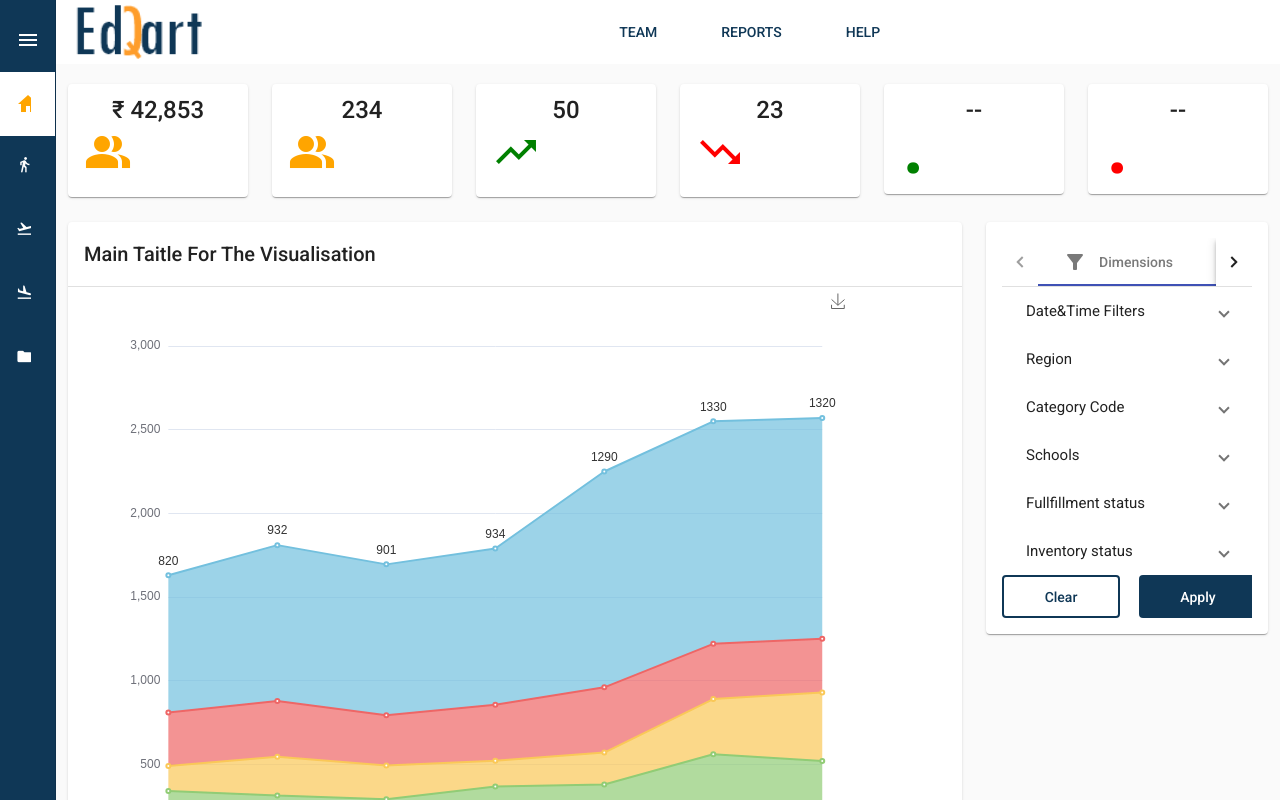
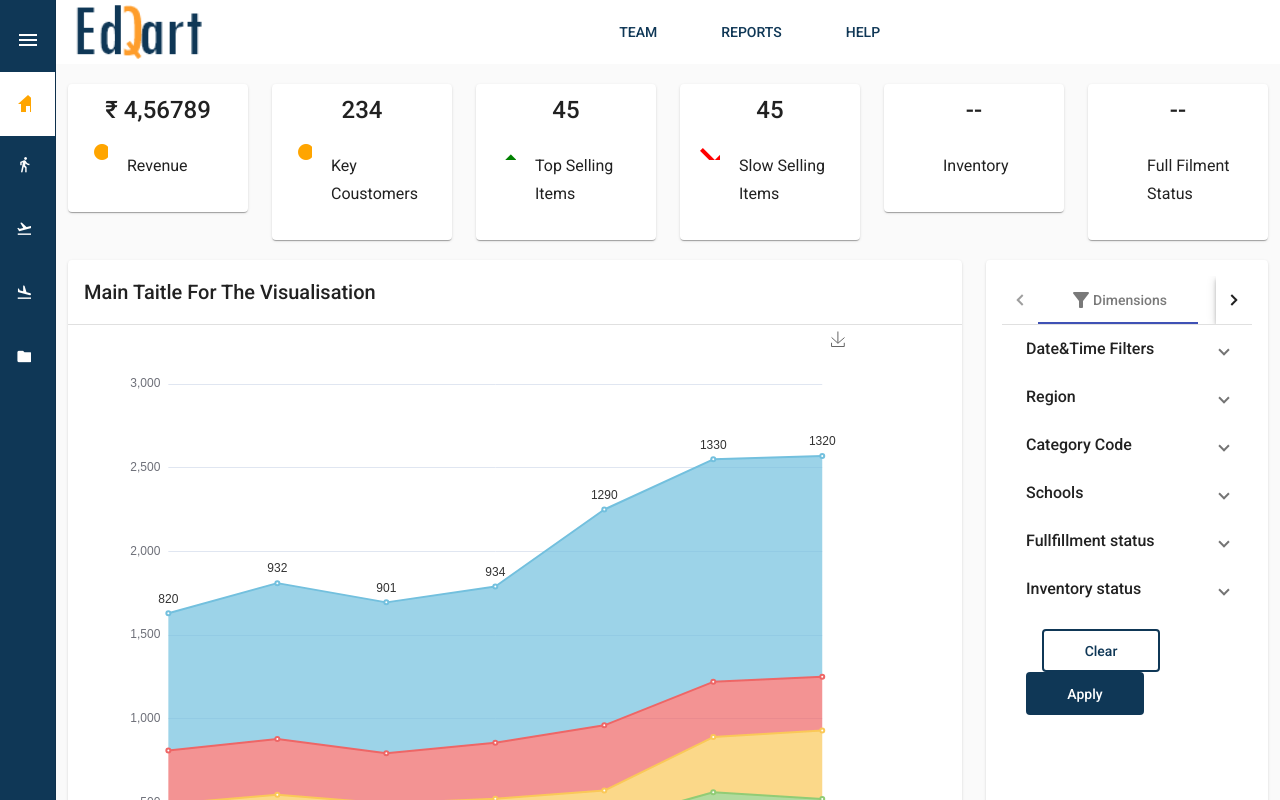
Before and after one commit to anjaneyulu18/EDP-Test, an Angular app: page / in a window 1280 px wide. Built offline with nearby package versions, Linux system fonts and the light colour scheme.

Commit message:
deviding grids

```diff
--- a/src/app/app.component.html
+++ b/src/app/app.component.html
@@ -8,7 +8,7 @@
         </mat-icon>
       </mat-list-item>
       <div>
-        <mat-list-item style="height: 64px;" [ngClass]=" (flag=='Ar') ? 'primary' : 'secondary'"
+        <mat-list-item class="mat" style="height: 64px;" [ngClass]=" (flag=='Ar') ? 'primary' : 'secondary'"
           (click)="activeTab('Ar')">
           <mat-icon [ngClass]=" (flag=='Ar') ? 'Icon' : 'secondary'">home</mat-icon>&nbsp;&nbsp; <span
             style="font-size: 24px;" *ngIf="sidenavWidth > 6"
@@ -65,66 +65,136 @@
 
   <div style="margin-top: 20px;" class="container-fluid">
     <div class="row">
+      <div class="col-12 col-lg-2 col-sm-4 col-md-4 col-xs-12 ">
+
+        <mat-card class="h-g">
+        <div class="">
+          <mat-card-title class="text-center"> ₹ 4,56789
+          </mat-card-title>
+         <div class="row mt-3">
+           <div class="col-3">
+          <mat-icon style="font-size: xxx-large;
+          color: orange;">people_alt</mat-icon>
+          </div>
+          <div class="col-9 mt-3">
+            <h3>Revenue</h3>
+          </div>
+
+
+
+          </div>
+        </div>
+        </mat-card>
+
+      </div>
       <div class="col-12 col-lg-2 col-sm-4 col-md-4 col-xs-12">
         <mat-card class="h-g">
-          <mat-card-title class="text-center"> ₹ 42,853</mat-card-title>
-          <span style="font-size: xxx-large;
-        color: orange;" class="material-icons">
-            people_alt
-          </span>
+          <div class="">
+            <mat-card-title class="text-center"> 234
+            </mat-card-title>
+           <div class="row mt-3">
+             <div class="col-3">
+            <mat-icon style="font-size: xxx-large;
+            color: orange;">people_alt</mat-icon>
+            </div>
+            <div class="col-9 mt-3">
+              <h3>Key Coustomers</h3>
+            </div>
+
+
+
+            </div>
+          </div>
           </mat-card>
       </div>
       <div class="col-12 col-lg-2 col-sm-4 col-md-4 col-xs-12">
         <mat-card class="h-g">
-          <mat-card-title class="text-center"> 234</mat-card-title>
-          <span style="font-size: xxx-large;
-        color: orange;" class="material-icons">
-            people_alt
-          </span>
+          <div class="">
+            <mat-card-title class="text-center"> 45
+            </mat-card-title>
+           <div class="row mt-3">
+             <div class="col-3">
+            <mat-icon style="font-size: xxx-large;
+            color: green;">trending_up</mat-icon>
+            </div>
+            <div class="col-9 mt-3 ml-2">
+              <h3>Top Selling Items</h3>
+            </div>
 
+
+
+            </div>
+          </div>
           </mat-card>
       </div>
       <div class="col-12 col-lg-2 col-sm-4 col-md-4 col-xs-12">
         <mat-card class="h-g">
-          <mat-card-title class="text-center"> 50</mat-card-title>
-          <span style="font-size: xxx-large;
-        color: green;" class="material-icons">
-            trending_up
-          </span>
+          <div class="">
+            <mat-card-title class="text-center"> 45
+            </mat-card-title>
+           <div class="row mt-3">
+             <div class="col-3">
+            <mat-icon style="font-size: xxx-large;
+            color: red;">trending_down</mat-icon>
+            </div>
+            <div class="col-9 mt-3 ml-2">
+              <h3>Slow Selling Items</h3>
+            </div>
 
+
+
+            </div>
+          </div>
           </mat-card>
       </div>
       <div class="col-12 col-lg-2 col-sm-4 col-md-4 col-xs-12">
         <mat-card class="h-g">
-          <mat-card-title class="text-center"> 23</mat-card-title>
-          <span style="font-size: xxx-large;
-        color: red;" class="material-icons">
-            trending_down
-          </span>
+          <div class="">
+            <mat-card-title class="text-center"> --
+            </mat-card-title>
+           <div class="row mt-3">
+             <div class="col-3">
+            <mat-icon style="font-size: xxx-large;
+            color: green;"></mat-icon>
+            </div>
+            <div class="col-9 mt-3 ml-2">
+              <h3>Inventory</h3>
+            </div>
 
+
+
+            </div>
+          </div>
           </mat-card>
       </div>
       <div class="col-12 col-lg-2 col-sm-4 col-md-4 col-xs-12">
         <mat-card class="h-g">
-          <mat-card-title class="text-center"> --</mat-card-title>
-          <span style="font-size: 104px;
-          color: green;">.</span>
+          <div class="">
+            <mat-card-title class="text-center"> --
+            </mat-card-title>
+           <div class="row mt-3">
+             <div class="col-3">
+            <mat-icon style="font-size: xxx-large;
+            color: red;"></mat-icon>
+            </div>
+            <div class="col-9 mt-3 ml-2">
+              <h3>Full Filment Status</h3>
+            </div>
 
-        </mat-card>
+
+
             </div>
-      <div class="col-12 col-lg-2 col-sm-4 col-md-4 col-xs-12">
-        <mat-card class="h-g">
-          <mat-card-title class="text-center"> --</mat-card-title>
-          <span style="font-size: 104px;
-        color: red;">.</span>
-
+          </div>
           </mat-card>
       </div>
     </div>
   </div>
-  <div class="container-fluid">
-    <div style="margin-top: 25px;" class="row">
-      <div class="col-9 col-xs-9 col-md-9  col-lg-9 col-xl-9">
+  <div style="margin-top: 20px;" class="container-fluid">
+    <div class="row">
+      <div class="col-9">
+        <div class="row">
+          <div class="col-12">
+            <div class="col-12">
               <mat-card style="height: 760px;">
                 <h2>Main Taitle For The Visualisation</h2>
                 <mat-divider></mat-divider>
@@ -140,18 +210,41 @@
                 </div>
               </mat-card>
             </div>
-      <div class="col-3 col-xs-3 col-md-3  col-lg-3 col-xl-3">
+            <div style="margin-top: 20px;" class="row">
+              <div class="col-6">
                 <mat-card>
-          <h3> <mat-tab-group>
-                <mat-tab>
+                  <h2>Main Taitle For The Visualisation</h2>
+                  <div id="lineChart2" style=" height: 550px; display: block; overflow: auto;">
+
+                  </div>
+                </mat-card>
+              </div>
+              <div class="col-6">
+                <mat-card>
+                  <h2>Main Taitle For The Visualisation</h2>
+                  <div id="InventoryChart" style=" height: 550px; display: block; overflow: auto;">
+
+                  </div>
+                </mat-card>
+              </div>
+            </div>
+          </div>
+        </div>
+
+      </div>
+      <div  class="col-3">
+        <mat-card style="height: 100%">
+          <h3>
+            <mat-tab-group >
+              <mat-tab >
                 <ng-template mat-tab-label>
-                    <span class="material-icons" id="filter_alt">
-                      filter_alt &nbsp; </span>  Dimensions
+                  <mat-icon>filter_alt</mat-icon>
+                   Dimensions
                 </ng-template>
-                  <mat-expansion-panel class="mat-elevation-z0" [togglePosition]="'after'" >
+                <mat-expansion-panel  class="mat-elevation-z0" >
 
                   <mat-expansion-panel-header class="grap-head dropDOwnFontColorStyle">
-                      <mat-panel-title class="click-head">
+                    <mat-panel-title  class="click-head">
                       Date&Time Filters
                     </mat-panel-title>
 
@@ -163,7 +256,7 @@
                     <ul class="submenu">
                       <li *ngFor="let menu of DateFilters; let i = index">
                         <input type="checkbox" class="mx-3" value="Car">
-                          <a >{{ menu.value }}</a>
+                        <a>{{ menu.value }}</a>
                       </li>
                     </ul>
                   </li>
@@ -182,7 +275,7 @@
                     <ul class="submenu">
                       <li *ngFor="let menu of DateFilters; let i = index">
                         <input type="checkbox" class="mx-3" value="Car">
-                          <a >{{ menu.value }}</a>
+                        <a>{{ menu.value }}</a>
                       </li>
                     </ul>
                   </li>
@@ -201,7 +294,7 @@
                     <ul class="submenu">
                       <li *ngFor="let menu of Category; let i = index">
                         <input type="checkbox" class="mx-3" value="Car">
-                          <a >{{ menu.value }}</a>
+                        <a>{{ menu.value }}</a>
                       </li>
                     </ul>
                   </li>
@@ -220,7 +313,7 @@
                     <ul class="submenu">
                       <li *ngFor="let menu of SchoolsArr; let i = index">
                         <input type="checkbox" class="mx-3" value="Car">
-                          <a >{{ menu.value }}</a>
+                        <a>{{ menu.value }}</a>
                       </li>
                     </ul>
                   </li>
@@ -239,7 +332,7 @@
                     <ul class="submenu">
                       <li *ngFor="let menu of FullfillmentArr; let i = index">
                         <input type="checkbox" class="mx-3" value="Car">
-                          <a >{{ menu.value }}</a>
+                        <a>{{ menu.value }}</a>
                       </li>
                     </ul>
                   </li>
@@ -254,24 +347,24 @@
                       Avarage Revenue By Rajaji Nagar (2019-2020)
                   </mat-panel-description> -->
                   </mat-expansion-panel-header>
-                    <li >
+                  <li>
                     <ul class="submenu">
-                        <li  *ngFor="let menu of inventoryArr; let i = index">
+                      <li *ngFor="let menu of inventoryArr; let i = index">
                         <input type="checkbox" class="mx-3" value="Car">
-                          <a >{{ menu.value }}</a>
+                        <a>{{ menu.value }}</a>
                       </li>
                     </ul>
                   </li>
                 </mat-expansion-panel>
+               <div class="container">
                 <div class="row">
-                    <div class="col-5 col-sm-12 col-md-12 col-lg-6 col-xl-6 col-xs-12">
-                      <button mat-button class="btnA btn-outline-warnings ">Clear </button>
+                  <div class="col-12 col-sm-12 col-md-12 col-lg-12 col-xl-12 col-xs-12 mt-3">
+                    <button mat-button class="btnA btn-outline-warnings mx-3">Clear </button>
+                    <button  mat-button class="btnA btn-mdb-color">Apply</button>
+                  </div>
+
 
                 </div>
-                    <div class="col-5 col-sm-12 col-md-12 col-lg-6 col-xl-6 col-xs-12">
-                      <button mat-button class="btnA btn-mdb-color">Apply</button>
-                    </div>
-
                </div>
               </mat-tab>
 
@@ -281,34 +374,14 @@
                 </ng-template>
                 Content 2
               </mat-tab>
-              </mat-tab-group></h3>
+            </mat-tab-group>
+          </h3>
 
 
         </mat-card>
       </div>
     </div>
 
-
-    <div style="margin-top: 20px;">
-      <div class="row">
-        <div class="col-12 col-xs-12 col-md-12 col-sm-12 col-lg-5 col-xl-5">
-          <mat-card>
-            <h2>Main Taitle For The Visualisation</h2>
-            <div id="lineChart2" style=" height: 550px; display: block; overflow: auto;">
-
-            </div>
-          </mat-card>
-        </div>
-        <div class="col-12 col-xs-12 col-md-12 col-sm-12 col-lg-4 col-xl-4">
-          <mat-card>
-            <h2>Main Taitle For The Visualisation</h2>
-            <div id="InventoryChart" style=" height: 550px; display: block; overflow: auto;">
-
-            </div>
-          </mat-card>
-        </div>
-      </div>
-    </div>
   </div>
   <!-- </div> -->
 </mat-sidenav-container>
--- a/src/app/app.component.scss
+++ b/src/app/app.component.scss
@@ -110,3 +110,10 @@ li{
     margin: 0 auto;
   text-align: center;
  }
+mat-panel-title{
+    font-weight: 500;
+    font-size: 16px;
+}
+span:hover{
+    color: #fff;
+}
```
Lines whose indentation alone changed are shown as unchanged.
